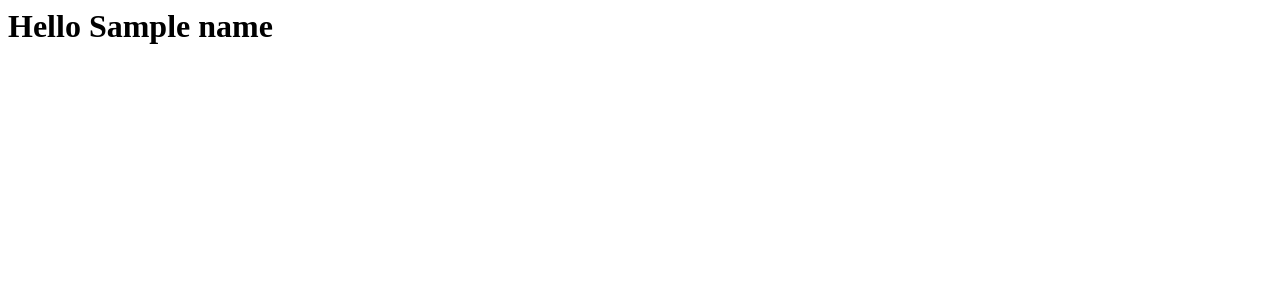
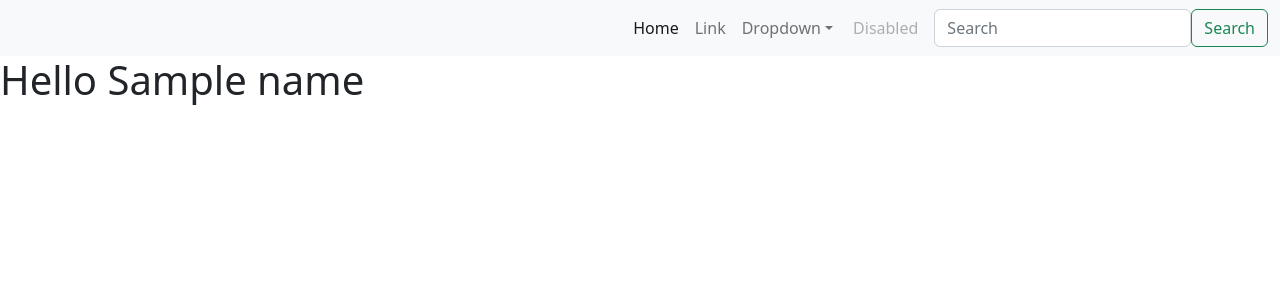
Before and after one commit to davlatovv/find_route, a Django app: template templates/home.html in a window 1280 px wide. Shown: the top 300 px of the page. Run offline with Django 4.2, Linux system fonts and the light colour scheme; the template is opened without the code that fills it: most values are stand-ins (such as "Sample title", 1, 10 or a date in 2020).

Commit message:
Update templates

```diff
--- a/templates/about.html
+++ b/templates/about.html
@@ -1,3 +1,5 @@
+{% extends 'base.html' %}
+{% block title %}About{% endblock %}
 {% block content %}
 <h1> {{ about }}</h1>
 {% endblock %}
--- a/templates/base.html
+++ b/templates/base.html
@@ -1,27 +1,53 @@
 <!doctype html>
-<html lang="ar" dir="rtl">
+<nav class="navbar navbar-expand-lg bg-light">
+  <div class="container-fluid">
+    <a class="navbar-brand" href="#"></a>
+    <button class="navbar-toggler" type="button" data-bs-toggle="collapse" data-bs-target="#navbarSupportedContent" aria-controls="navbarSupportedContent" aria-expanded="false" aria-label="Toggle navigation">
+      <span class="navbar-toggler-icon"></span>
+    </button>
+    <div class="collapse navbar-collapse" id="navbarSupportedContent">
+      <ul class="navbar-nav me-auto mb-2 mb-lg-0">
+        <li class="nav-item">
+          <a class="nav-link active" aria-current="page" href="#">Home</a>
+        </li>
+        <li class="nav-item">
+          <a class="nav-link" href="#">Link</a>
+        </li>
+        <li class="nav-item dropdown">
+          <a class="nav-link dropdown-toggle" href="#" role="button" data-bs-toggle="dropdown" aria-expanded="false">
+            Dropdown
+          </a>
+          <ul class="dropdown-menu">
+            <li><a class="dropdown-item" href="#">Action</a></li>
+            <li><a class="dropdown-item" href="#">Another action</a></li>
+            <li><hr class="dropdown-divider"></li>
+            <li><a class="dropdown-item" href="#">Something else here</a></li>
+          </ul>
+        </li>
+        <li class="nav-item">
+          <a class="nav-link disabled">Disabled</a>
+        </li>
+      </ul>
+      <form class="d-flex" role="search">
+        <input class="form-control me-2" type="search" placeholder="Search" aria-label="Search">
+        <button class="btn btn-outline-success" type="submit">Search</button>
+      </form>
+    </div>
+  </div>
+</nav>
+
+<html lang="ru">
   <head>
-    <!-- Required meta tags -->
     <meta charset="utf-8">
     <meta name="viewport" content="width=device-width, initial-scale=1">
 
     <!-- Bootstrap CSS -->
     <link rel="stylesheet" href="https://cdn.jsdelivr.net/npm/bootstrap@5.2.2/dist/css/bootstrap.rtl.min.css" integrity="sha384-7mQhpDl5nRA5nY9lr8F1st2NbIly/8WqhjTp+0oFxEA/QUuvlbF6M1KXezGBh3Nb" crossorigin="anonymous">
 
-    <title>مرحبًا بالعالم!</title>
+      <title>{% block title %}{% endblock %}</title>
   </head>
   <body>
-    {{% block content %}{% endblock %}
-
-    <!-- Optional JavaScript; choose one of the two! -->
-
-    <!-- Option 1: Bootstrap Bundle with Popper -->
+        {% block content %}{% endblock %}
     <script src="https://cdn.jsdelivr.net/npm/bootstrap@5.2.2/dist/js/bootstrap.bundle.min.js" integrity="sha384-OERcA2EqjJCMA+/3y+gxIOqMEjwtxJY7qPCqsdltbNJuaOe923+mo//f6V8Qbsw3" crossorigin="anonymous"></script>
-
-    <!-- Option 2: Separate Popper and Bootstrap JS -->
-    <!--
-    <script src="https://cdn.jsdelivr.net/npm/@popperjs/core@2.11.6/dist/umd/popper.min.js" integrity="sha384-oBqDVmMz9ATKxIep9tiCxS/Z9fNfEXiDAYTujMAeBAsjFuCZSmKbSSUnQlmh/jp3" crossorigin="anonymous"></script>
-    <script src="https://cdn.jsdelivr.net/npm/bootstrap@5.2.2/dist/js/bootstrap.min.js" integrity="sha384-IDwe1+LCz02ROU9k972gdyvl+AESN10+x7tBKgc9I5HFtuNz0wWnPclzo6p9vxnk" crossorigin="anonymous"></script>
-    -->
   </body>
 </html>
--- a/templates/home.html
+++ b/templates/home.html
@@ -1,3 +1,5 @@
+{% extends 'base.html' %}
+{% block title %}Home{% endblock %}
 {% block content %}
 <h1> Hello {{ name }}</h1>
 {% endblock %}
```
